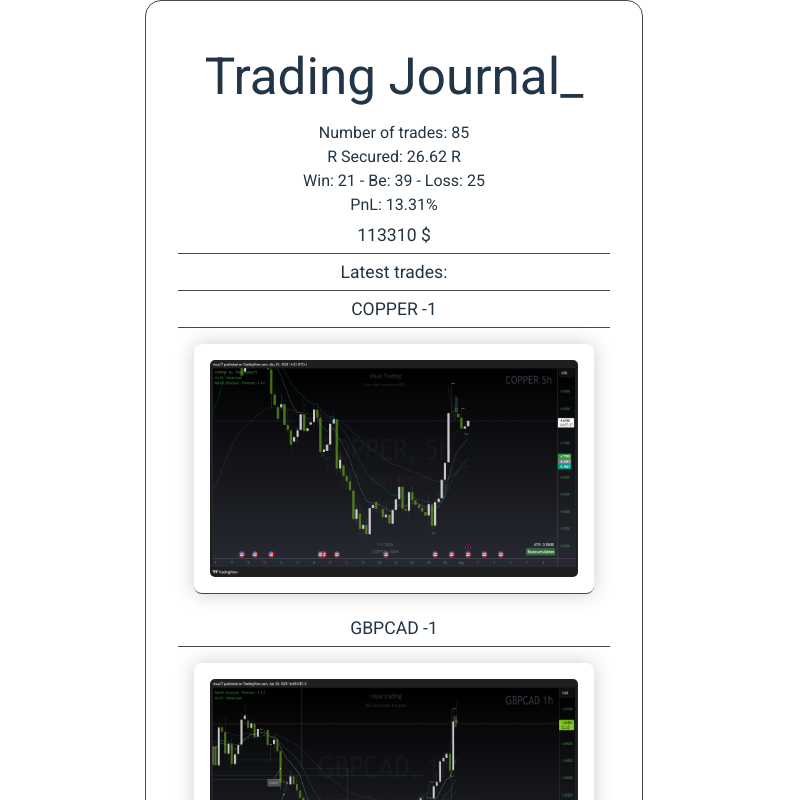
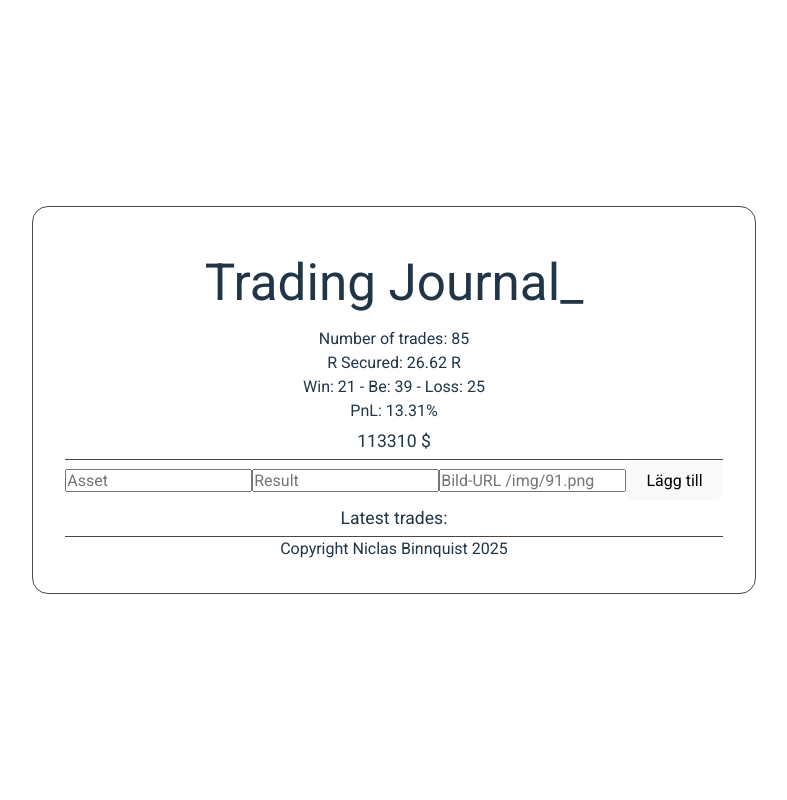
Before and after one commit to visua77/Trading-journal, a React (Vite) app: page / in a window 1280 px wide. Shown: the top 800 px of the page, without its empty margins (246-1033 px from the left). Built offline with nearby package versions, Linux system fonts and the light colour scheme.

Commit message:
Add trades to the list, save and load list from local-storage

```diff
--- a/src/components/Trades.jsx
+++ b/src/components/Trades.jsx
@@ -1,4 +1,4 @@
-import React,{useState} from 'react'
+import React,{useState, useEffect} from 'react'
 import data from '../data/data.json' // justera sökvägen efter var filen ligger
 
 import { v4 as uuidv4 } from 'uuid'
@@ -14,7 +14,61 @@ const Trades = ()=> {
     const [percent, setPerecent] = useState(rsecured * 0.5)
     const [pnl, setPnl] = useState(100000)
 
-    const [content, setContent] = useState(data)
+    const [form, setForm] = useState({
+      img: '',
+      asset: '',
+      result: ''
+    })
+
+
+    const [error, setError] = useState('')
+
+    useEffect(() => {
+      console.log('Formen har uppdaterats:', form)
+    }, [form])
+
+
+
+    //const [content, setContent] = useState( [])
+
+    const [content, setContent] = useState(() => {
+      const saved = localStorage.getItem('myContent')
+      return saved ? JSON.parse(saved) : []
+    })
+
+    useEffect(() => {
+      localStorage.setItem('myContent', JSON.stringify(content))
+    }, [content])
+
+
+    const handleChange = (e) => {
+      const { name, value} = e.target
+      setForm(prev => ({
+        ...prev,
+        [name]: name === 'asset' ? value.toUpperCase() : value
+      }))
+    }
+
+    const handleSubmit = (e) => {
+      e.preventDefault()
+
+      if (!form.img || !form.asset || !form.result) {
+        setError('Hallå! Du måste fylla i alla fält 🙃')
+        return
+      }
+
+      if (form.img && form.asset && form.result) {
+        const newItem = {
+          id: uuidv4(),
+          img: form.img,
+          asset: form.asset,
+          result: form.result
+        }
+        setContent(prev => [...prev, newItem])
+        setForm({ img: '', asset: '', result: '' }) // reset form
+        setError('') // rensa ev. gamla fel
+      }
+    }
 
 
     return(
@@ -26,15 +80,40 @@ const Trades = ()=> {
           <p>{pnl * (percent / 100) +pnl} $</p>
        </h4>
 
+       <form onSubmit={handleSubmit}>
+        <input
+          type="text"
+          name="asset"
+          placeholder="Asset"
+          value={form.asset}
+          onChange={handleChange}
+        />
+        <input
+          type="text"
+          name="result"
+          placeholder="Result"
+          value={form.result}
+          onChange={handleChange}
+        />
+        <input
+          type="text"
+          name="img"
+          placeholder="Bild-URL /img/91.png"
+          value={form.img}
+          onChange={handleChange}
+        />
+        <button type="submit">Lägg till</button>
+      </form>
 
+        {error && <p style={{ color: 'red' }}>{error}</p>}
 
 
         <p>Latest trades:</p>
         {/* mapping over our 'db' here */}
         {content.slice(-5).reverse().map(itm=> (
-            <div key={uuidv4()}>
+            <div key={itm.id}>
                <p>{itm.asset} {itm.result}</p>
-               <p className='card'><img src={itm.img}/></p>
+               <p className='card'><img src={itm.img} onMouseOver={()=> console.log(itm.id)}/></p>
             </div>
           ))}
         </>
```
